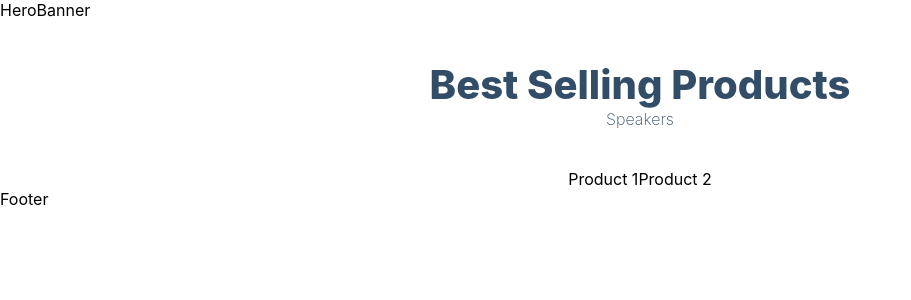
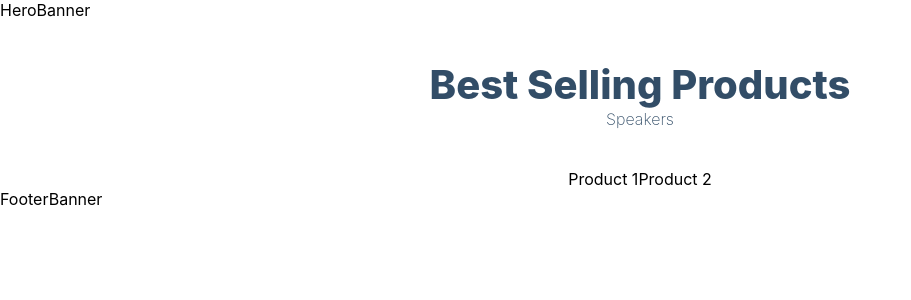
Before and after one commit to yura-prots/E-Commerce, a Next.js app in the folder app/: page / in a window 1280 px wide. Shown: the top 300 px of the page, without its empty margins (0-911 px from the left). Built offline with nearby package versions, Linux system fonts and the light colour scheme.

Commit message:
components exported

```diff
--- /dev/null
+++ b/app/components/index.js
@@ -0,0 +1,7 @@
+export { default as Cart } from "./Cart";
+export { default as Footer } from "./Footer";
+export { default as FooterBanner } from "./FooterBanner";
+export { default as HeroBanner } from "./HeroBanner";
+export { default as Layout } from "./Layout";
+export { default as Navbar } from "./Navbar";
+export { default as Product } from "./Product";
--- a/app/pages/index.js
+++ b/app/pages/index.js
@@ -1,9 +1,11 @@
 import React from "react";
+
+import { FooterBanner, HeroBanner, Product } from "../components";
 
 const Home = () => {
   return (
     <>
-      HeroBanner
+      <HeroBanner />
       <div className="products-heading">
         <h2>Best Selling Products</h2>
         <p>Speakers</p>
@@ -11,7 +13,7 @@
       <div className="products-container">
         {["Product 1", "Product 2"].map((product) => product)}
       </div>
-      Footer
+      <FooterBanner />
     </>
   );
 };
```
